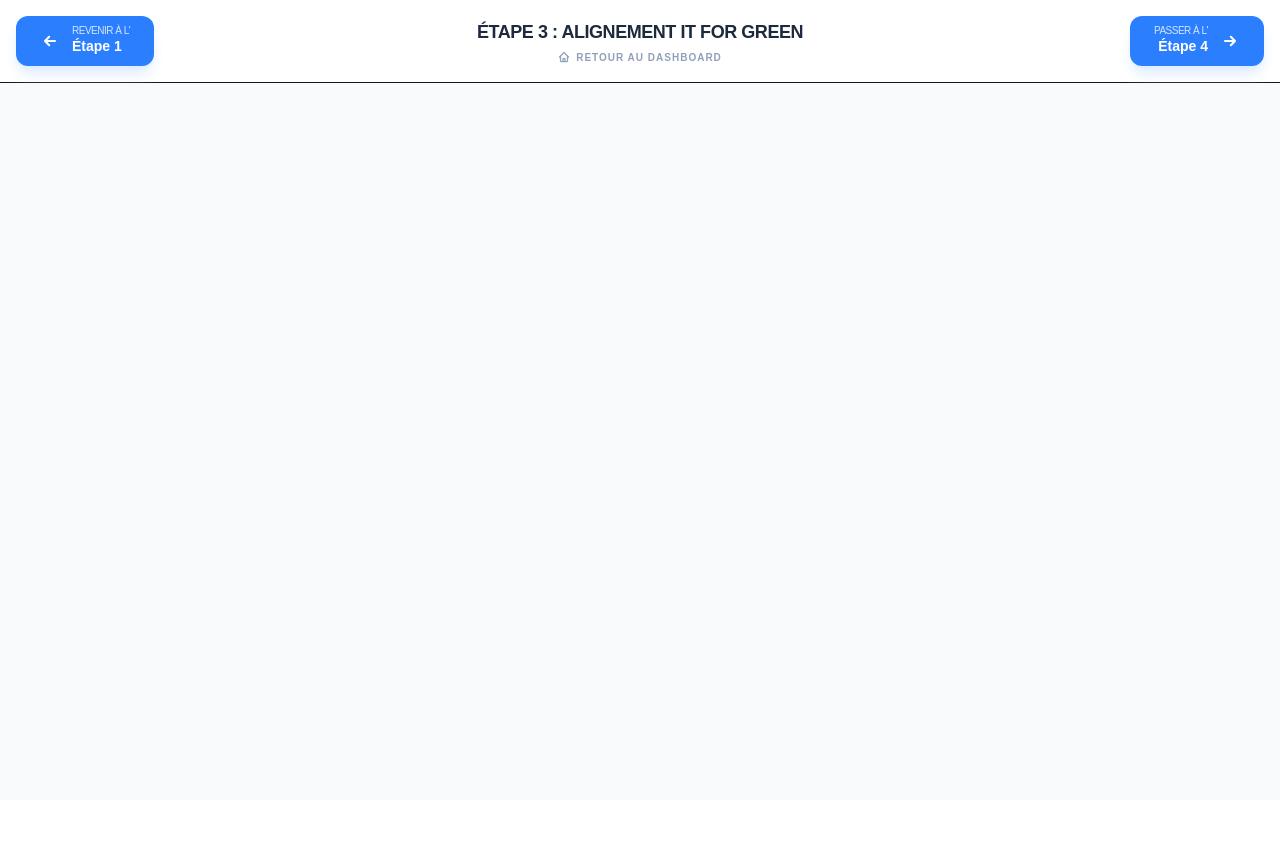
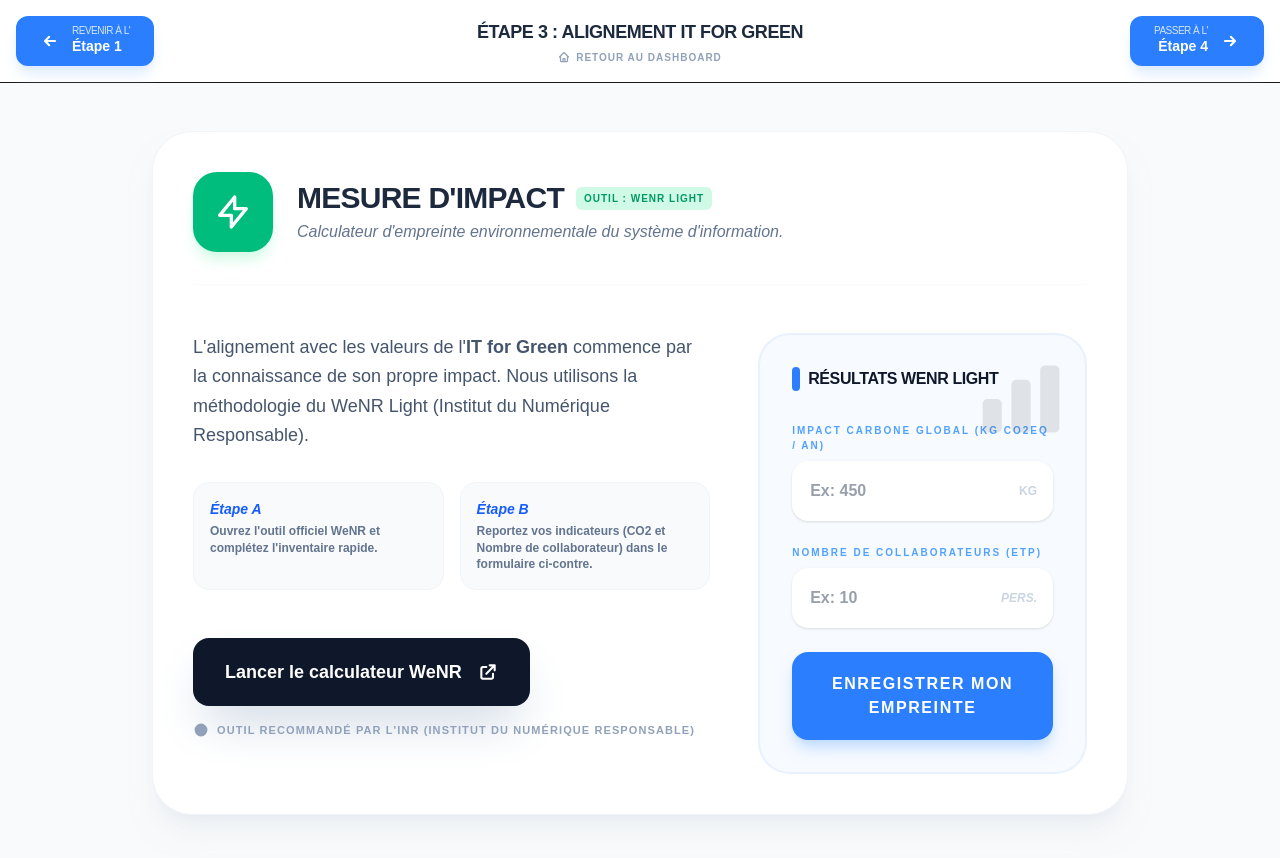
Before and after one commit to AmauryCelarier/prototype-innovation-responsable-inr, a Next.js app: page /dashboard/etape-3 in a window 1280 px wide. Shown: the top 858 px of the page. Before the commit the page ends 800 px from the top, so only its background shows below. Built offline with nearby package versions, Linux system fonts and the light colour scheme.

Commit message:
Mise à jour

```diff
--- a/src/app/dashboard/etape-3/page.tsx
+++ b/src/app/dashboard/etape-3/page.tsx
@@ -8,11 +8,11 @@
 
   return (
     <div className="min-h-screen bg-gray-50 pb-20">
-      {/* HEADER FIXE - DESIGN ÉTAPE 2 RÉUTILISÉ */}
+      {/* HEADER FIXE - TON DESIGN CONSERVÉ */}
       <div className="bg-white border-b sticky top-0 z-30 p-4">
         <div className="max-w-[1600px] mx-auto grid grid-cols-3 items-center">
 
-          {/* GAUCHE : REVENIR À L'ÉTAPE 2 (OU 1) */}
+          {/* GAUCHE : REVENIR À L'ÉTAPE 1 */}
           <div className="flex justify-start">
             <Link
               href={`/dashboard/etape-1?projectId=${projectId}`}
@@ -61,6 +61,114 @@
           </div>
         </div>
       </div>
+
+      {/* CONTENU PRINCIPAL : INTÉGRATION WENR LIGHT */}
+      <div className="max-w-5xl mx-auto px-6 mt-12">
+        <div className="bg-white rounded-[2.5rem] p-10 shadow-xl shadow-slate-200/50 border border-slate-100">
+          <div className="flex flex-col md:flex-row items-start md:items-center gap-6 mb-12 border-b border-slate-50 pb-8">
+            <div className="w-20 h-20 bg-emerald-500 text-white rounded-3xl flex items-center justify-center shadow-lg shadow-emerald-100">
+               <svg className="w-10 h-10" fill="none" stroke="currentColor" viewBox="0 0 24 24">
+                  <path strokeLinecap="round" strokeLinejoin="round" strokeWidth="2" d="M13 10V3L4 14h7v7l9-11h-7z" />
+               </svg>
+            </div>
+            <div>
+              <div className="flex items-center gap-3 mb-1">
+                <h2 className="text-3xl font-black text-slate-800 tracking-tight uppercase">Mesure d'impact</h2>
+                <span className="bg-emerald-100 text-emerald-600 text-[10px] font-bold px-2 py-1 rounded-md uppercase tracking-widest">Outil : WeNR Light</span>
+              </div>
+              <p className="text-slate-500 font-medium italic">Calculateur d'empreinte environnementale du système d'information.</p>
+            </div>
+          </div>
+
+          <div className="grid grid-cols-1 lg:grid-cols-5 gap-12">
+            {/* EXPLICATION */}
+            <div className="lg:col-span-3 space-y-8">
+              <div className="prose prose-slate">
+                <p className="text-slate-600 leading-relaxed text-lg">
+                  L'alignement avec les valeurs de l'<strong>IT for Green</strong> commence par la connaissance de son propre impact. Nous utilisons la méthodologie du WeNR Light (Institut du Numérique Responsable).
+                </p>
+              </div>
+
+              <div className="grid grid-cols-2 gap-4">
+                <div className="p-4 bg-slate-50 rounded-2xl border border-slate-100">
+                    <span className="block text-blue-600 font-bold mb-1 italic text-sm">Étape A</span>
+                    <p className="text-xs text-slate-500 font-semibold leading-snug">Ouvrez l'outil officiel WeNR et complétez l'inventaire rapide.</p>
+                </div>
+                <div className="p-4 bg-slate-50 rounded-2xl border border-slate-100">
+                    <span className="block text-blue-600 font-bold mb-1 italic text-sm">Étape B</span>
+                    <p className="text-xs text-slate-500 font-semibold leading-snug">Reportez vos indicateurs (CO2 et Nombre de collaborateur) dans le formulaire ci-contre.</p>
+                </div>
+              </div>
+
+              <div className="pt-4">
+                <button
+                  onClick={() => window.open('https://www.wenrlight.org/', '_blank')}
+                  className="group flex items-center gap-4 bg-slate-900 text-white px-8 py-5 rounded-2xl font-bold hover:bg-blue-600 transition-all shadow-2xl shadow-slate-300"
+                >
+                  <span className="text-lg">Lancer le calculateur WeNR</span>
+                  <svg className="w-5 h-5 transition-transform group-hover:translate-x-1" fill="none" stroke="currentColor" viewBox="0 0 24 24">
+                    <path strokeLinecap="round" strokeLinejoin="round" strokeWidth="2.5" d="M10 6H6a2 2 0 00-2 2v10a2 2 0 002 2h10a2 2 0 002-2v-4M14 4h6m0 0v6m0-6L10 14" />
+                  </svg>
+                </button>
+                <p className="mt-4 text-[11px] text-slate-400 font-bold uppercase tracking-widest flex items-center gap-2">
+                    <svg className="w-4 h-4" fill="currentColor" viewBox="0 0 20 20"><path d="M10 18a8 8 0 100-16 8 8 0 000 16zm1-11a1 1 0 10-2 0v2H7a1 1 0 100 2h2v2a1 1 0 102 0v-2h2a1 1 0 100-2h-2V7z"/></svg>
+                    Outil recommandé par l'INR (Institut du Numérique Responsable)
+                </p>
+              </div>
+            </div>
+
+            {/* FORMULAIRE DE REPORT DE RÉSULTATS - CORRIGÉ */}
+            <div className="lg:col-span-2">
+              <div className="bg-blue-50/50 p-8 rounded-[2rem] border-2 border-blue-100/50 relative overflow-hidden">
+                <div className="absolute top-0 right-0 p-4 opacity-10">
+                    <svg className="w-24 h-24" fill="currentColor" viewBox="0 0 20 20"><path d="M2 11a1 1 0 011-1h2a1 1 0 011 1v5a1 1 0 01-1 1H3a1 1 0 01-1-1v-5zM8 7a1 1 0 011-1h2a1 1 0 011 1v9a1 1 0 01-1 1H9a1 1 0 01-1-1V7zM14 4a1 1 0 011-1h2a1 1 0 011 1v12a1 1 0 01-1 1h-2a1 1 0 01-1-1V4z"/></svg>
+                </div>
+
+                <h3 className="font-black text-blue-900 uppercase tracking-tight mb-8 flex items-center gap-2 text-slate-900">
+                    <span className="w-2 h-6 bg-blue-500 rounded-full"></span>
+                    Résultats WeNR Light
+                </h3>
+
+                <div className="space-y-6">
+                  {/* CHAMP CO2 - L'INDICATEUR PRINCIPAL */}
+                  <div className="group">
+                    <label className="block text-[10px] font-black uppercase text-blue-400 mb-2 tracking-[0.2em] group-focus-within:text-blue-600 transition-colors">
+                        Impact Carbone Global (kg CO2eq / an)
+                    </label>
+                    <div className="relative">
+                        <input
+                            type="number"
+                            placeholder="Ex: 450"
+                            className="w-full p-4 pr-12 rounded-2xl border-2 border-transparent bg-white shadow-sm focus:border-blue-500 focus:ring-4 focus:ring-blue-100 outline-none transition-all font-bold text-slate-700"
+                        />
+                        <span className="absolute right-4 top-1/2 -translate-y-1/2 text-slate-300 font-bold text-xs uppercase">kg</span>
+                    </div>
+                  </div>
+
+                  {/* CHAMP EFFECTIF - POUR CALCULER LE RATIO PAR PERSONNE */}
+                  <div className="group">
+                    <label className="block text-[10px] font-black uppercase text-blue-400 mb-2 tracking-[0.2em] group-focus-within:text-blue-600 transition-colors">
+                        Nombre de collaborateurs (ETP)
+                    </label>
+                    <div className="relative">
+                        <input
+                            type="number"
+                            placeholder="Ex: 10"
+                            className="w-full p-4 pr-12 rounded-2xl border-2 border-transparent bg-white shadow-sm focus:border-blue-500 focus:ring-4 focus:ring-blue-100 outline-none transition-all font-bold text-slate-700"
+                        />
+                        <span className="absolute right-4 top-1/2 -translate-y-1/2 text-slate-300 font-bold text-xs uppercase italic">Pers.</span>
+                    </div>
+                  </div>
+
+                  <button className="w-full bg-blue-500 hover:bg-blue-600 text-white py-5 rounded-2xl font-black uppercase tracking-widest shadow-lg shadow-blue-200 transition-all hover:-translate-y-1 active:scale-95">
+                    Enregistrer mon empreinte
+                  </button>
+                </div>
+              </div>
+            </div>
+          </div>
+        </div>
+      </div>
     </div>
   );
 }
--- a/src/app/dashboard/etape-4/page.tsx
+++ b/src/app/dashboard/etape-4/page.tsx
@@ -15,7 +15,7 @@
           {/* GAUCHE : REVENIR À L'ÉTAPE 2 (OU 1) */}
           <div className="flex justify-start">
             <Link
-              href={`/dashboard/etape-2?projectId=${projectId}`}
+              href={`/dashboard/etape-3?projectId=${projectId}`}
               className="flex items-center gap-3 px-6 py-2.5 rounded-xl font-bold bg-blue-500 hover:bg-blue-600 text-white transition-all shadow-lg shadow-blue-100 group"
             >
               <svg className="w-5 h-5 transition-transform group-hover:-translate-x-1" fill="none" stroke="currentColor" viewBox="0 0 24 24">
```
